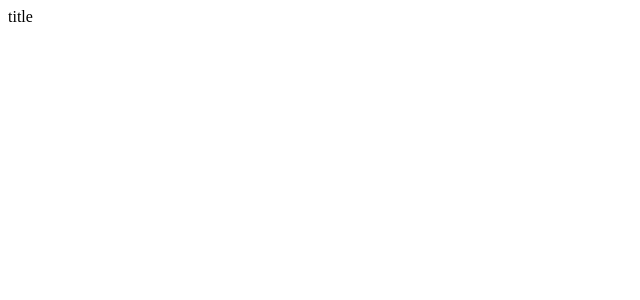
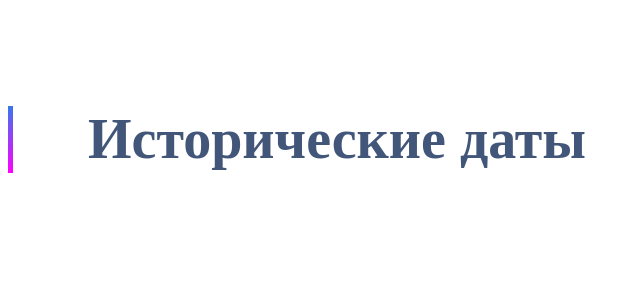
Before and after one commit to stepGT/this_react_historical_dates, a React app: page / in a window 1280 px wide. Shown: the top 300 px of the page, without its empty margins (0-640 px from the left). Built offline with nearby package versions, Linux system fonts and the light colour scheme; the HTML template or start-up script is replaced by a standard one.

Commit message:
Added TitleBlock component

```diff
--- a/src/components/HistoricalDates.tsx
+++ b/src/components/HistoricalDates.tsx
@@ -1,9 +1,12 @@
 import React from 'react';
+import TitleBlock from './TitleBlock';
 
 const HistoricalDates: React.FC = () => {
   return (
     <div className="historical-dates">
-      <div className="container">title</div>
+      <div className="container">
+        <TitleBlock />
+      </div>
     </div>
   );
 };
--- /dev/null
+++ b/src/components/TitleBlock.tsx
@@ -0,0 +1,12 @@
+import React from 'react';
+import '../styles/TitleBlock.scss';
+
+const TitleBlock: React.FC = () => {
+  return (
+    <div className="title-block">
+      <h1 className="title-block__title">Исторические даты</h1>
+    </div>
+  );
+};
+
+export default TitleBlock;
--- /dev/null
+++ b/src/styles/TitleBlock.scss
@@ -0,0 +1,50 @@
+@import './variables';
+
+.title-block {
+  position: relative;
+  padding: 60px 0 40px 80px;
+
+  &__title {
+    font-size: 56px;
+    font-weight: 700;
+    line-height: 1.2;
+    color: $dark-grey;
+    max-width: 500px;
+    position: relative;
+
+    &::before {
+      content: '';
+      position: absolute;
+      left: -80px;
+      top: 0;
+      width: 5px;
+      height: 100%;
+      background: linear-gradient(180deg, $light-blue 0%, $accent-color 100%);
+    }
+  }
+
+  @media (max-width: $breakpoint-tablet) {
+    padding: 40px 0 30px 40px;
+
+    &__title {
+      font-size: 42px;
+
+      &::before {
+        left: -40px;
+      }
+    }
+  }
+
+  @media (max-width: $breakpoint-mobile) {
+    padding: 20px 0 20px 20px;
+
+    &__title {
+      font-size: 28px;
+
+      &::before {
+        left: -20px;
+        width: 3px;
+      }
+    }
+  }
+}
--- /dev/null
+++ b/src/styles/variables.scss
@@ -0,0 +1,13 @@
+$primary-color: #42567a;
+$accent-color: #ff00ff;
+$light-blue: #3877ee;
+$dark-grey: #42567a;
+$light-grey: #e3e6ed;
+$background: #f4f5f9;
+$white: #ffffff;
+
+$font-main: 'PT Sans', sans-serif;
+$font-secondary: 'Bebas Neue', cursive;
+
+$breakpoint-mobile: 768px;
+$breakpoint-tablet: 1024px;
```
